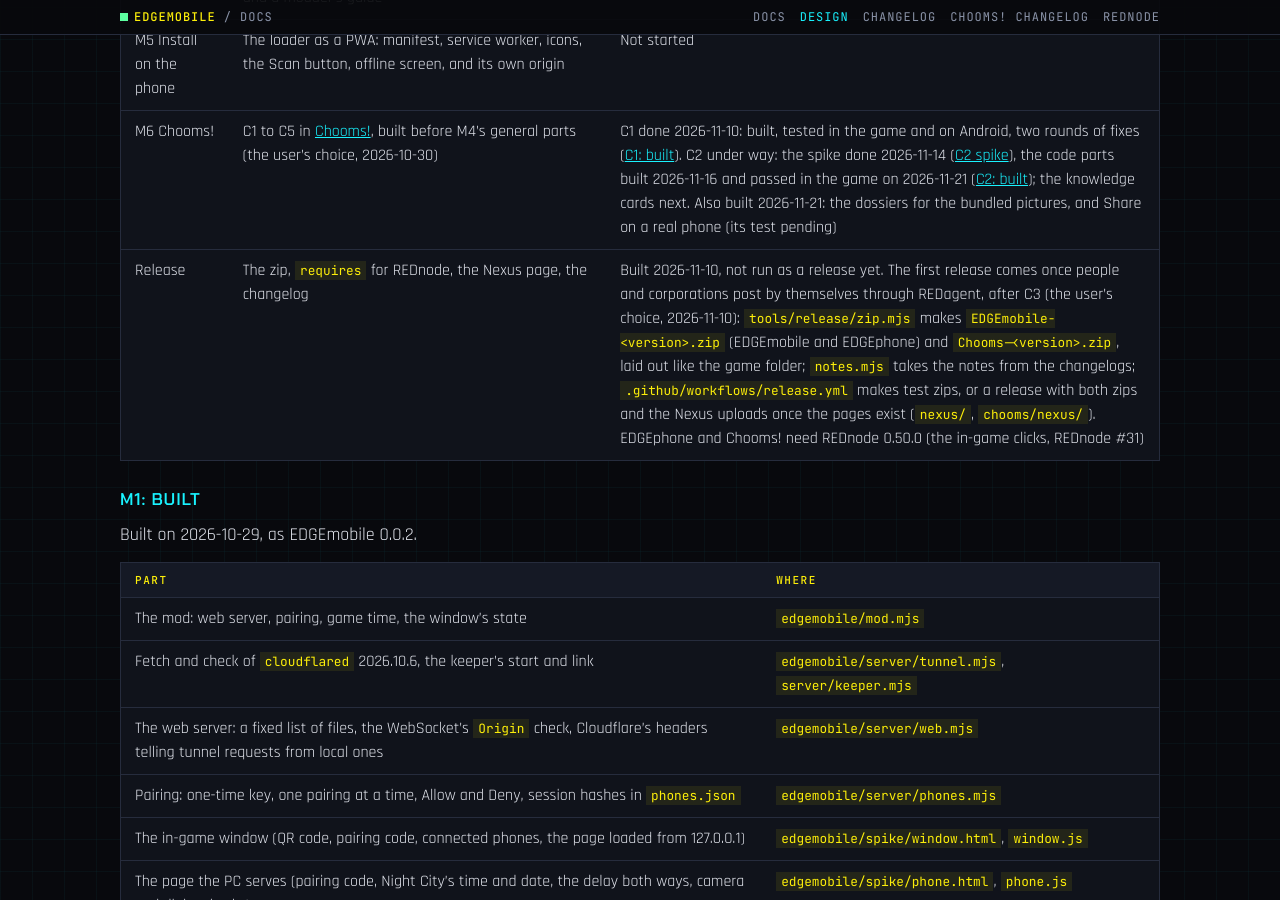
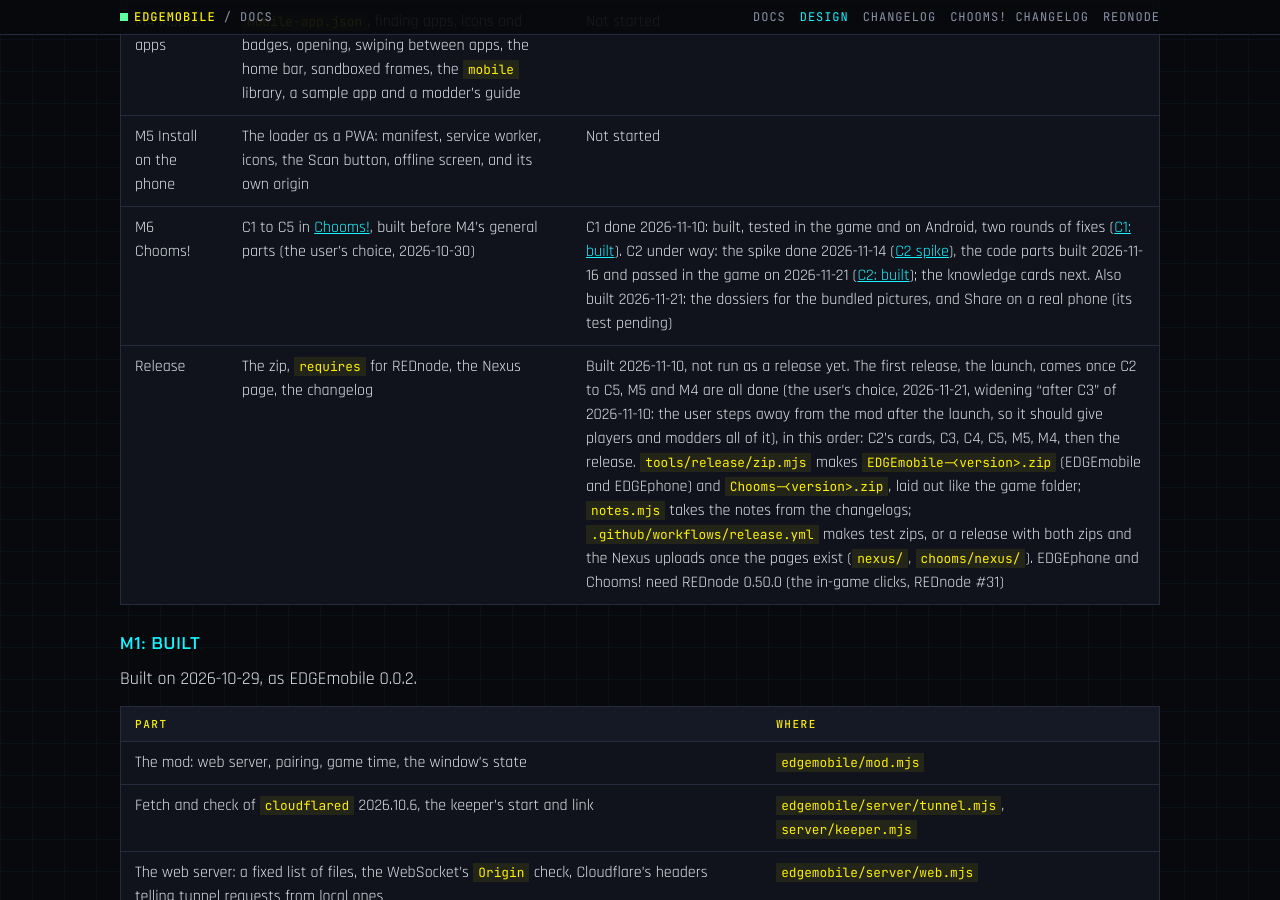
Before and after one commit to Edgemodders/EDGEmobile, a Jekyll site: the page built from docs/design.md, in a window 1280 px wide and 900 px high, scrolled down 32473 px. Built offline with Jekyll 4.4.1, drawn with Linux system fonts in a browser that asks for light colours.

Commit message:
Docs: the launch comes after C2 to C5, M5 and M4
The user's choice, 2026-11-21: the first release carries all of Chooms!
and the modders' sample app and guide, in the order C2's cards, C3, C4,
C5, M5, M4, then the release.

Co-Authored-By: Claude Opus 5.5 <noreply@anthropic.com>

```diff
--- a/docs/design.md
+++ b/docs/design.md
@@ -628,7 +628,7 @@ Each phase ends with a test by the user, on a real phone where it applies, befor
 | M4 Mobile apps | `mobile-app.json`, finding apps, icons and badges, opening, swiping between apps, the home bar, sandboxed frames, the `mobile` library, a sample app and a modder's guide | Not started |
 | M5 Install on the phone | The loader as a PWA: manifest, service worker, icons, the Scan button, offline screen, and its own origin | Not started |
 | M6 Chooms! | C1 to C5 in [Chooms!](#chooms), built before M4's general parts (the user's choice, 2026-10-30) | C1 done 2026-11-10: built, tested in the game and on Android, two rounds of fixes ([C1: built](#c1-built)). C2 under way: the spike done 2026-11-14 ([C2 spike](#c2-spike-what-the-journal-holds)), the code parts built 2026-11-16 and passed in the game on 2026-11-21 ([C2: built](#c2-built-the-code-parts)); the knowledge cards next. Also built 2026-11-21: the dossiers for the bundled pictures, and Share on a real phone (its test pending) |
-| Release | The zip, `requires` for REDnode, the Nexus page, the changelog | Built 2026-11-10, not run as a release yet. The first release comes once people and corporations post by themselves through REDagent, after C3 (the user's choice, 2026-11-10): `tools/release/zip.mjs` makes `EDGEmobile-<version>.zip` (EDGEmobile and EDGEphone) and `Chooms-<version>.zip`, laid out like the game folder; `notes.mjs` takes the notes from the changelogs; `.github/workflows/release.yml` makes test zips, or a release with both zips and the Nexus uploads once the pages exist (`nexus/`, `chooms/nexus/`). EDGEphone and Chooms! need REDnode 0.50.0 (the in-game clicks, REDnode #31) |
+| Release | The zip, `requires` for REDnode, the Nexus page, the changelog | Built 2026-11-10, not run as a release yet. The first release, the launch, comes once C2 to C5, M5 and M4 are all done (the user's choice, 2026-11-21, widening "after C3" of 2026-11-10: the user steps away from the mod after the launch, so it should give players and modders all of it), in this order: C2's cards, C3, C4, C5, M5, M4, then the release. `tools/release/zip.mjs` makes `EDGEmobile-<version>.zip` (EDGEmobile and EDGEphone) and `Chooms-<version>.zip`, laid out like the game folder; `notes.mjs` takes the notes from the changelogs; `.github/workflows/release.yml` makes test zips, or a release with both zips and the Nexus uploads once the pages exist (`nexus/`, `chooms/nexus/`). EDGEphone and Chooms! need REDnode 0.50.0 (the in-game clicks, REDnode #31) |
 
 ### M1: built
 
```
Also changed, not shown: CLAUDE.md (+1 -1 lines), README.md.
